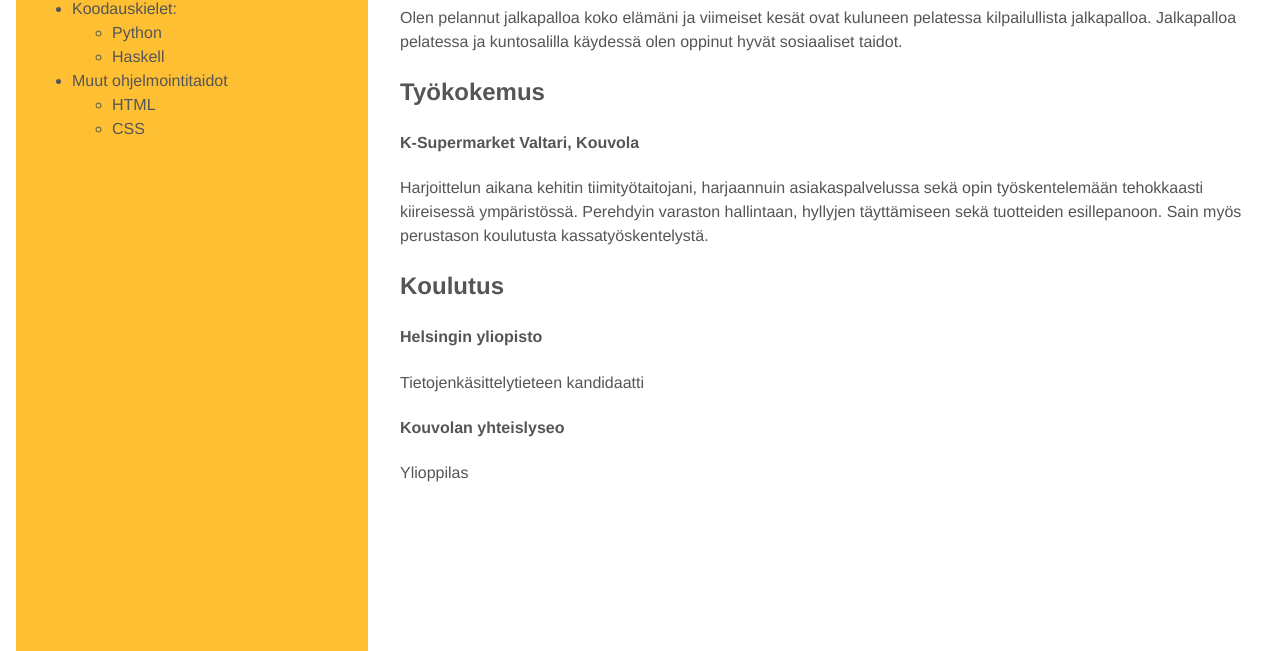
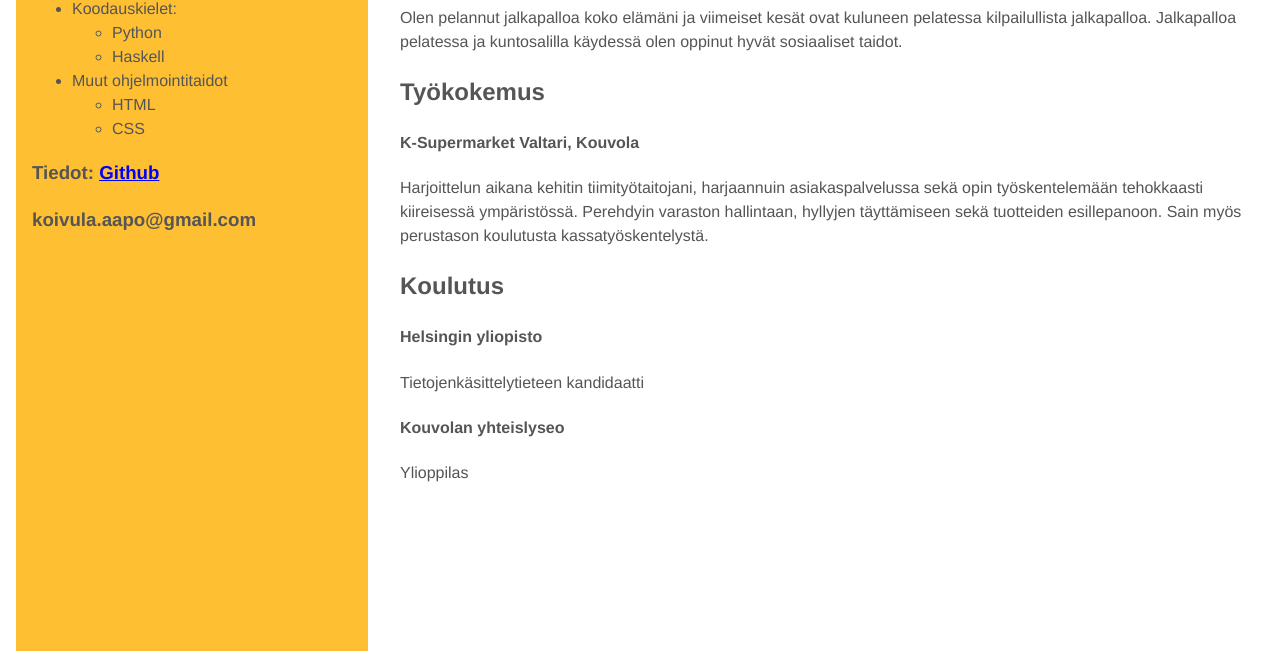
Before and after one commit to aapokoiv/Me_webiste, a plain HTML site: page index.html in a window 1280 px wide. Shown: the part 149-800 px from the top of the page. Drawn offline with Linux system fonts and the light colour scheme.

Commit message:
Added github profile and email

```diff
--- a/index.html
+++ b/index.html
@@ -56,6 +56,9 @@ sosiaaliset taidot.<p>
 	  <li>CSS</li>
 	</ul>
   </ul>
+  <h3>Tiedot:
+    <a href="https://github.com/aapokoiv">Github</a>
+    <p>koivula.aapo@gmail.com</p>
 </div>
 
 </body>
```
